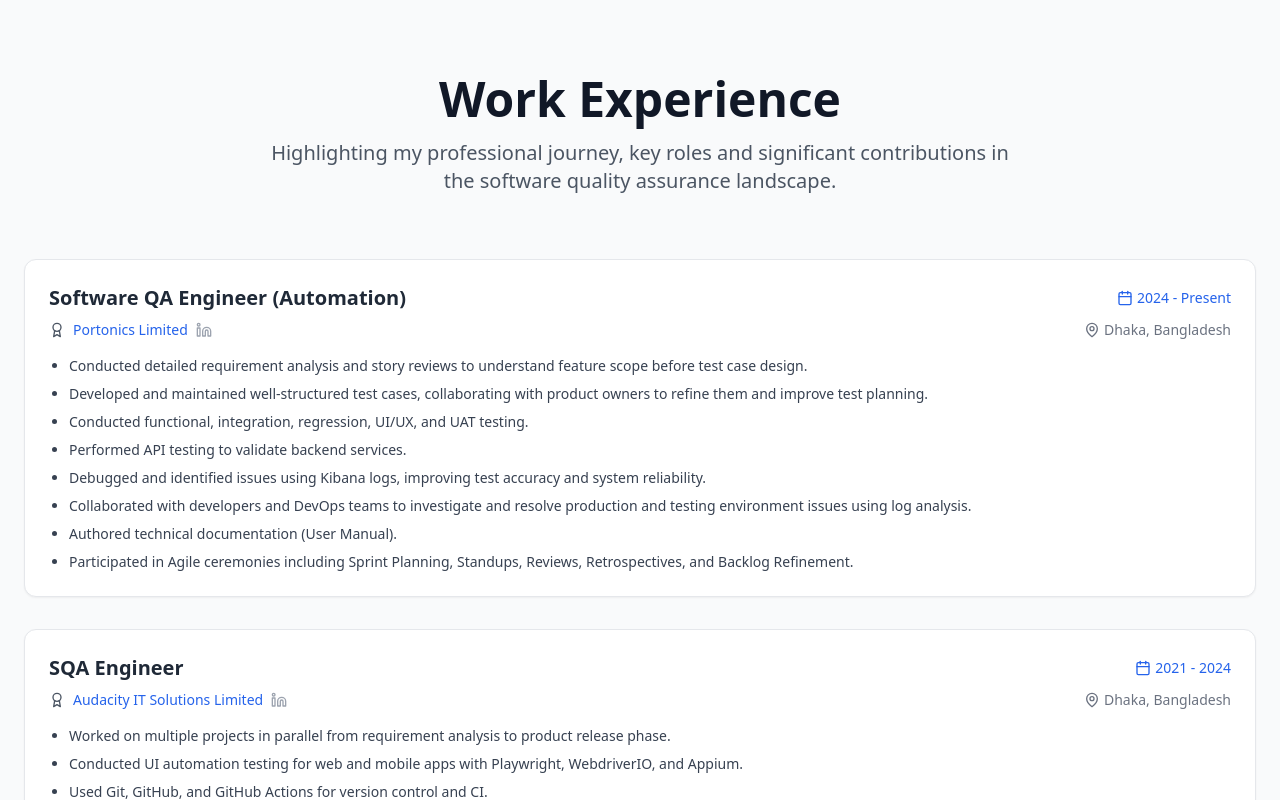
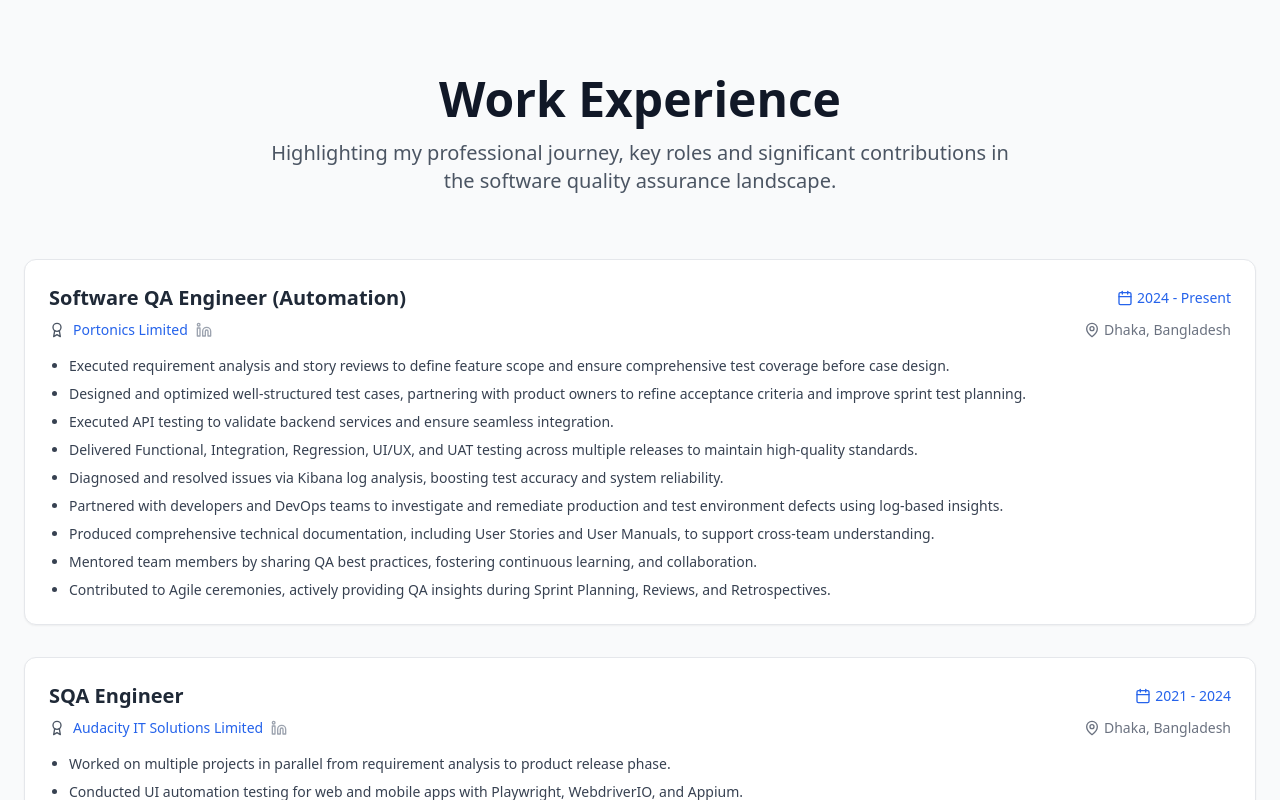
Before and after one commit to atiarmridul/atiarmridul.github.io, a React (Vite) app: page / in a window 1280 px wide. Shown: the part 3944-4744 px from the top of the page. Built offline with nearby package versions, Linux system fonts and the light colour scheme.

Commit message:
Update the expericen for current job and skills

```diff
--- a/src/components/Experience.tsx
+++ b/src/components/Experience.tsx
@@ -9,14 +9,15 @@ const experiences = [
     location: 'Dhaka, Bangladesh',
     duration: '2024 - Present',
      responsibilities: [
-      'Conducted detailed requirement analysis and story reviews to understand feature scope before test case design.',
-      'Developed and maintained well-structured test cases, collaborating with product owners to refine them and improve test planning.',
-      'Conducted functional, integration, regression, UI/UX, and UAT testing.',
-      'Performed API testing to validate backend services.',
-      'Debugged and identified issues using Kibana logs, improving test accuracy and system reliability.',
-      'Collaborated with developers and DevOps teams to investigate and resolve production and testing environment issues using log analysis.',
-      'Authored technical documentation (User Manual).',
-      'Participated in Agile ceremonies including Sprint Planning, Standups, Reviews, Retrospectives, and Backlog Refinement.'
+      "Executed requirement analysis and story reviews to define feature scope and ensure comprehensive test coverage before case design.",
+      "Designed and optimized well-structured test cases, partnering with product owners to refine acceptance criteria and improve sprint test planning.",
+      "Executed API testing to validate backend services and ensure seamless integration.",
+      "Delivered Functional, Integration, Regression, UI/UX, and UAT testing across multiple releases to maintain high-quality standards.",
+      "Diagnosed and resolved issues via Kibana log analysis, boosting test accuracy and system reliability.",
+      "Partnered with developers and DevOps teams to investigate and remediate production and test environment defects using log-based insights.",
+      "Produced comprehensive technical documentation, including User Stories and User Manuals, to support cross-team understanding.",
+      "Mentored team members by sharing QA best practices, fostering continuous learning, and collaboration.",
+      "Contributed to Agile ceremonies, actively providing QA insights during Sprint Planning, Reviews, and Retrospectives."
     ]
   },
   {
--- a/src/components/Skills.tsx
+++ b/src/components/Skills.tsx
@@ -36,7 +36,7 @@ const skillCategories = [
   {
     title: 'Methodologies',
     icon: <Users className="text-purple-600" size={24} />,
-    skills: ['Agile', 'Scrum', 'CI/CD', 'Test-Driven Development', 'Behavior-Driven Development'],
+    skills: ['Agile', 'Scrum', 'CI/CD', 'Test-Driven Development'],
     color: 'purple'
   },
   {
```
Also changed, not shown: 1 other file (tests, documents, lock files or other folders).
